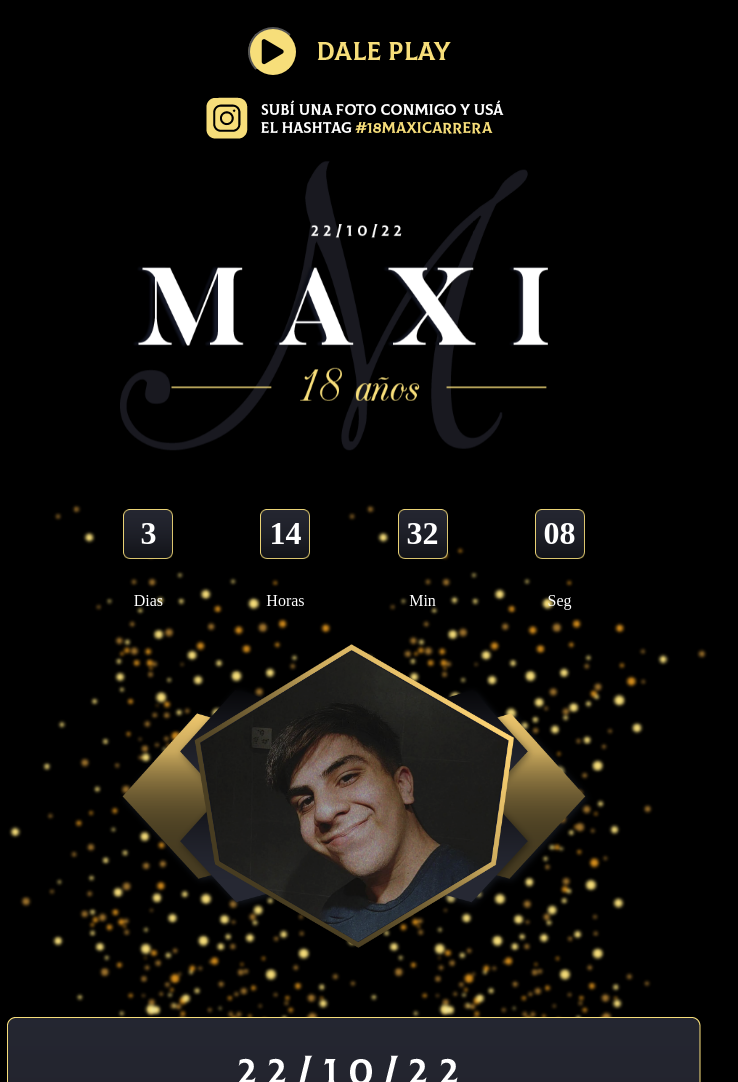
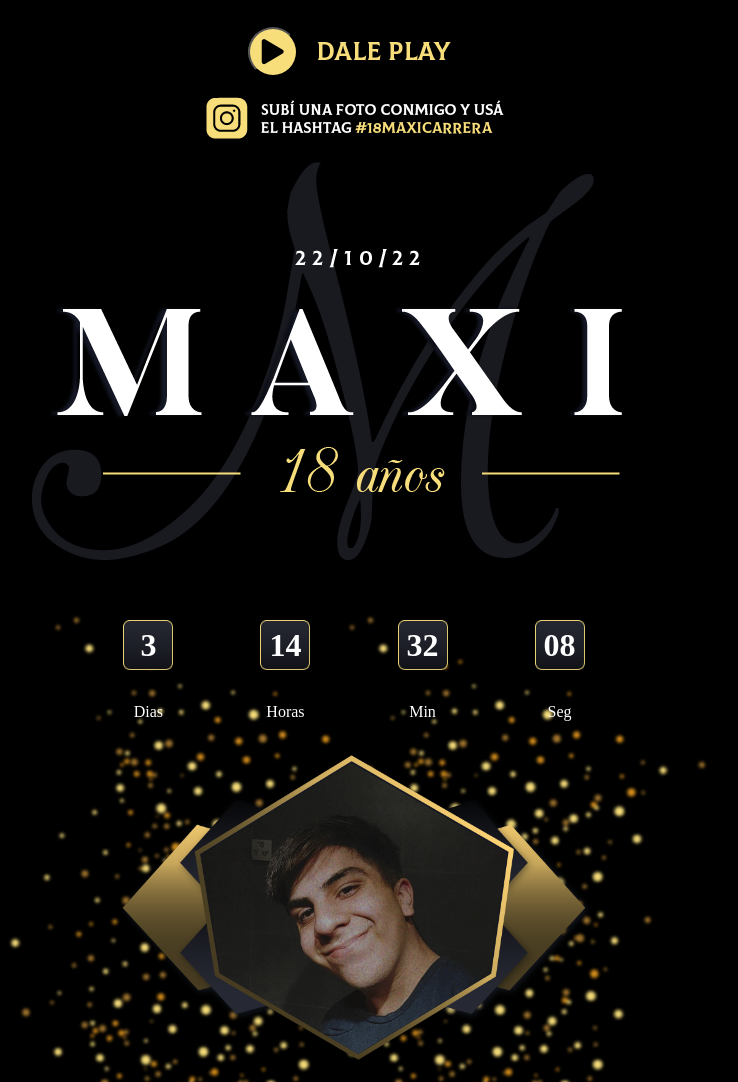
Before and after one commit to librotero/Maxi-Card-HB, a website: page index.html in a window 1280 px wide. Shown: the top 1082 px of the page, without its empty margins (394-1132 px from the left). Drawn offline with Linux system fonts and the light colour scheme.

Commit message:
Update index.html

```diff
--- a/index.html
+++ b/index.html
@@ -33,7 +33,7 @@
         </div>
         <div class="logo">
             <div id="square" class="pulse animated">
-                <img src="./img/LogoMaxi1.png" alt="" width="500">
+                <img src="./img/LogoMaxi1.png" alt="" >
             </div>
 
         </div>
```
